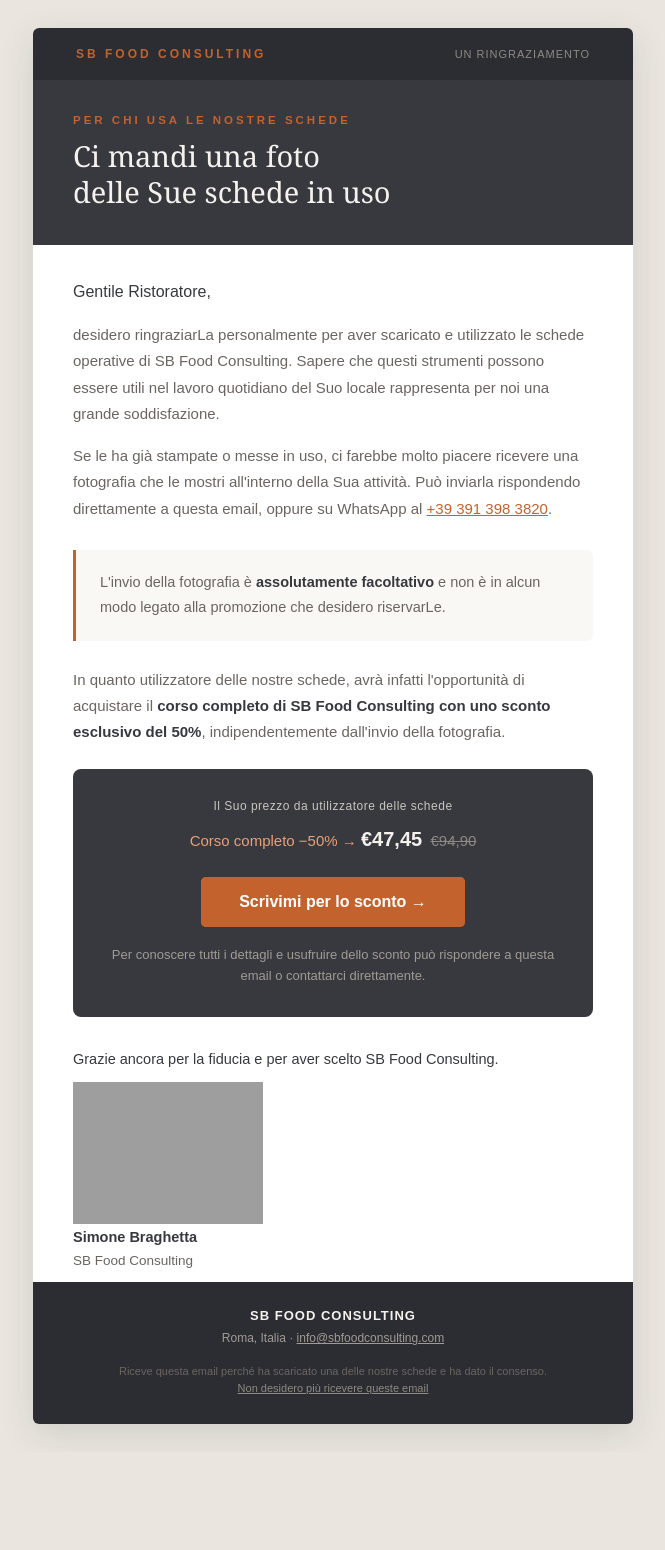
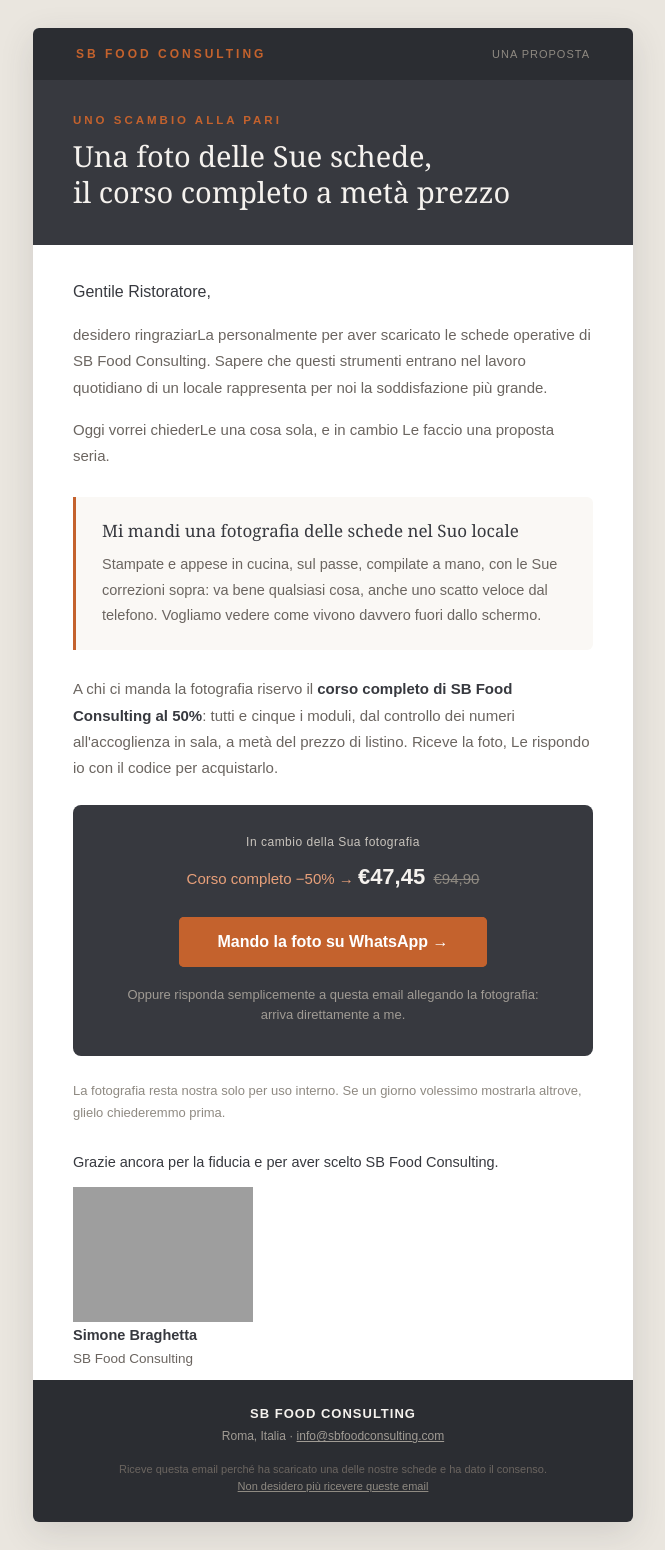
Before and after one commit to Steewee98/backend-sbfc, a Flask app: template templates/email_nurture_foto_schede.html in a window 1280 px wide. Shown: the whole page, without its empty margins (307-972 px from the left). Before the commit the page ends 1435 px from the top, so only its background shows below. Run offline with Flask 3, Linux system fonts and the light colour scheme; the template is opened without the code that fills it, so the values that code supplies are empty; grey boxes are pictures that could not be loaded.

Commit message:
fix(nurture): lo sconto è in cambio della foto, non incondizionato
- riscritta come scambio: foto delle schede in uso → corso completo al 50%
- oggetto e titolo non danno più per incerto l'uso delle schede: chi riceve
  l'email le ha scaricate, quindi le sta già usando
- pulsante che apre WhatsApp con il messaggio già pronto
- aggiunta una riga sull'uso della fotografia (solo interno salvo permesso)

Co-Authored-By: Claude Opus 5 (1M context) <noreply@anthropic.com>
Claude-Session: https://claude.ai/code/session_017rtAMJ9437beoJuGHp9FMJ

```diff
--- a/templates/email_nurture_foto_schede.html
+++ b/templates/email_nurture_foto_schede.html
@@ -2,10 +2,10 @@
 <html lang="it">
 <head>
 <meta charset="UTF-8"><meta name="viewport" content="width=device-width, initial-scale=1.0">
-<meta name="x-apple-disable-message-reformatting"><title>Una foto delle Sue schede, e il corso completo al 50%</title>
+<meta name="x-apple-disable-message-reformatting"><title>Una foto delle Sue schede vale il 50% sul corso completo</title>
 </head>
 <div style="display:none;max-height:0;overflow:hidden;opacity:0;color:#f5f3ef;font-size:1px;line-height:1px">
-  Ci mandi una foto delle schede in uso nel Suo locale. E in ogni caso, il corso completo al 50%.
+  Ci mandi una fotografia delle schede nel Suo locale e Le riserviamo il corso completo a metà prezzo.
 </div>
 <body style="margin:0;padding:0;background-color:#eae6df;font-family:Arial,Helvetica,sans-serif;-webkit-text-size-adjust:100%">
 <table role="presentation" width="100%" cellpadding="0" cellspacing="0" style="background-color:#eae6df;padding:28px 14px"><tr><td align="center">
@@ -14,38 +14,37 @@
 <tr><td style="background-color:#2b2d32;padding:16px 40px">
   <table role="presentation" width="100%"><tr>
     <td style="color:#c4622d;font-size:12px;letter-spacing:3px;text-transform:uppercase;font-weight:bold">SB Food Consulting</td>
-    <td align="right" style="color:#8f8a82;font-size:11px;letter-spacing:1px;text-transform:uppercase">Un ringraziamento</td>
+    <td align="right" style="color:#8f8a82;font-size:11px;letter-spacing:1px;text-transform:uppercase">Una proposta</td>
   </tr></table>
 </td></tr>
 
 <tr><td style="background-color:#37393f;padding:34px 40px">
-  <p style="margin:0 0 12px;color:#c4622d;font-size:11.5px;letter-spacing:3px;text-transform:uppercase;font-weight:bold">Per chi usa le nostre schede</p>
+  <p style="margin:0 0 12px;color:#c4622d;font-size:11.5px;letter-spacing:3px;text-transform:uppercase;font-weight:bold">Uno scambio alla pari</p>
   <h1 style="margin:0;color:#f5f2ee;font-family:Georgia,'Times New Roman',serif;font-size:29px;line-height:1.25;font-weight:normal">
-    Ci mandi una foto<br>delle Sue schede in uso
+    Una foto delle Sue schede,<br>il corso completo a metà prezzo
   </h1>
 </td></tr>
 
 <tr><td style="padding:34px 40px 6px">
   <p style="margin:0 0 18px;color:#37393f;font-size:16px;line-height:1.6">Gentile Ristoratore,</p>
   <p style="margin:0 0 16px;color:#6b6560;font-size:15px;line-height:1.75">
-    desidero ringraziarLa personalmente per aver scaricato e utilizzato le schede operative di
-    SB Food Consulting. Sapere che questi strumenti possono essere utili nel lavoro quotidiano
-    del Suo locale rappresenta per noi una grande soddisfazione.
+    desidero ringraziarLa personalmente per aver scaricato le schede operative di SB Food Consulting.
+    Sapere che questi strumenti entrano nel lavoro quotidiano di un locale rappresenta per noi
+    la soddisfazione più grande.
   </p>
   <p style="margin:0 0 16px;color:#6b6560;font-size:15px;line-height:1.75">
-    Se le ha già stampate o messe in uso, ci farebbe molto piacere ricevere una fotografia che le
-    mostri all'interno della Sua attività. Può inviarla rispondendo direttamente a questa email,
-    oppure su WhatsApp al
-    <a href="https://wa.me/393913983820" style="color:#c4622d;text-decoration:underline">+39 391 398 3820</a>.
+    Oggi vorrei chiederLe una cosa sola, e in cambio Le faccio una proposta seria.
   </p>
 </td></tr>
 
 <tr><td style="padding:6px 40px 0">
   <table role="presentation" width="100%" cellpadding="0" cellspacing="0">
-  <tr><td style="background-color:#faf8f5;border-left:3px solid #c4622d;border-radius:0 6px 6px 0;padding:20px 24px">
+  <tr><td style="background-color:#faf8f5;border-left:3px solid #c4622d;border-radius:0 6px 6px 0;padding:22px 26px">
+    <p style="margin:0 0 10px;color:#37393f;font-size:17px;font-family:Georgia,serif">Mi mandi una fotografia delle schede nel Suo locale</p>
     <p style="margin:0;color:#6b6560;font-size:14.5px;line-height:1.75">
-      L'invio della fotografia è <strong style="color:#37393f">assolutamente facoltativo</strong> e non è in
-      alcun modo legato alla promozione che desidero riservarLe.
+      Stampate e appese in cucina, sul passe, compilate a mano, con le Sue correzioni sopra:
+      va bene qualsiasi cosa, anche uno scatto veloce dal telefono. Vogliamo vedere come vivono
+      davvero fuori dallo schermo.
     </p>
   </td></tr>
   </table>
@@ -53,38 +52,45 @@
 
 <tr><td style="padding:26px 40px 0">
   <p style="margin:0 0 16px;color:#6b6560;font-size:15px;line-height:1.75">
-    In quanto utilizzatore delle nostre schede, avrà infatti l'opportunità di acquistare il
-    <strong style="color:#37393f">corso completo di SB Food Consulting con uno sconto esclusivo del 50%</strong>,
-    indipendentemente dall'invio della fotografia.
+    A chi ci manda la fotografia riservo il <strong style="color:#37393f">corso completo di SB Food
+    Consulting al 50%</strong>: tutti e cinque i moduli, dal controllo dei numeri all'accoglienza in sala,
+    a metà del prezzo di listino. Riceve la foto, Le rispondo io con il codice per acquistarlo.
   </p>
 </td></tr>
 
 <tr><td style="padding:8px 40px 0">
   <table role="presentation" width="100%" cellpadding="0" cellspacing="0" style="background-color:#37393f;border-radius:8px">
   <tr><td style="padding:30px 32px" align="center">
-    <p style="margin:0 0 10px;color:#c9c4bd;font-size:12px;letter-spacing:.5px">Il Suo prezzo da utilizzatore delle schede</p>
+    <p style="margin:0 0 10px;color:#c9c4bd;font-size:12px;letter-spacing:.5px">In cambio della Sua fotografia</p>
     <p style="margin:0 0 22px;color:#e8a07a;font-size:15px;line-height:1.6">
-      Corso completo &minus;50% → <strong style="font-size:20px;color:#f5f2ee">&euro;47,45</strong>
+      Corso completo &minus;50% → <strong style="font-size:22px;color:#f5f2ee">&euro;47,45</strong>
       &nbsp;<span style="color:#8f8a82;text-decoration:line-through">&euro;94,90</span>
     </p>
     <table role="presentation" cellpadding="0" cellspacing="0" align="center"><tr><td align="center" style="border-radius:5px" bgcolor="#c4622d">
-      <a href="mailto:info@sbfoodconsulting.com?subject=Corso%20completo%20al%2050%25"
-         style="display:inline-block;background-color:#c4622d;color:#ffffff;text-decoration:none;padding:16px 38px;font-size:16px;font-weight:bold;border-radius:5px">Scrivimi per lo sconto &rarr;</a>
+      <a href="https://wa.me/393913983820?text=Ciao%2C%20ecco%20la%20foto%20delle%20schede%20nel%20mio%20locale"
+         style="display:inline-block;background-color:#c4622d;color:#ffffff;text-decoration:none;padding:16px 38px;font-size:16px;font-weight:bold;border-radius:5px">Mando la foto su WhatsApp &rarr;</a>
     </td></tr></table>
     <p style="margin:18px 0 0;color:#a09b94;font-size:13px;line-height:1.6">
-      Per conoscere tutti i dettagli e usufruire dello sconto può rispondere a questa email
-      o contattarci direttamente.
+      Oppure risponda semplicemente a questa email allegando la fotografia:<br>
+      arriva direttamente a me.
     </p>
   </td></tr>
   </table>
 </td></tr>
 
-<tr><td style="padding:30px 40px 10px">
+<tr><td style="padding:24px 40px 0">
+  <p style="margin:0;color:#8f8a82;font-size:13px;line-height:1.7">
+    La fotografia resta nostra solo per uso interno. Se un giorno volessimo mostrarla altrove,
+    glielo chiederemmo prima.
+  </p>
+</td></tr>
+
+<tr><td style="padding:26px 40px 10px">
   <p style="margin:0 0 4px;color:#37393f;font-size:14.5px;line-height:1.7">
     Grazie ancora per la fiducia e per aver scelto SB Food Consulting.
   </p>
-  <img src="https://www.sbfoodconsulting.com/assets/img/firma-simone.png" width="190" alt="Simone Braghetta"
-       style="display:block;width:190px;max-width:60%;height:auto;border:0;margin:10px 0 2px">
+  <img src="https://www.sbfoodconsulting.com/assets/img/firma-simone.png" width="180" alt="Simone Braghetta"
+       style="display:block;width:180px;max-width:60%;height:auto;border:0;margin:12px 0 2px">
   <p style="margin:0;color:#37393f;font-size:14.5px;line-height:1.6">
     <strong>Simone Braghetta</strong><br>
     <span style="color:#6b6560;font-size:13.5px">SB Food Consulting</span>
```
Also changed, not shown: services/email_service.py (+10 -9 lines).
